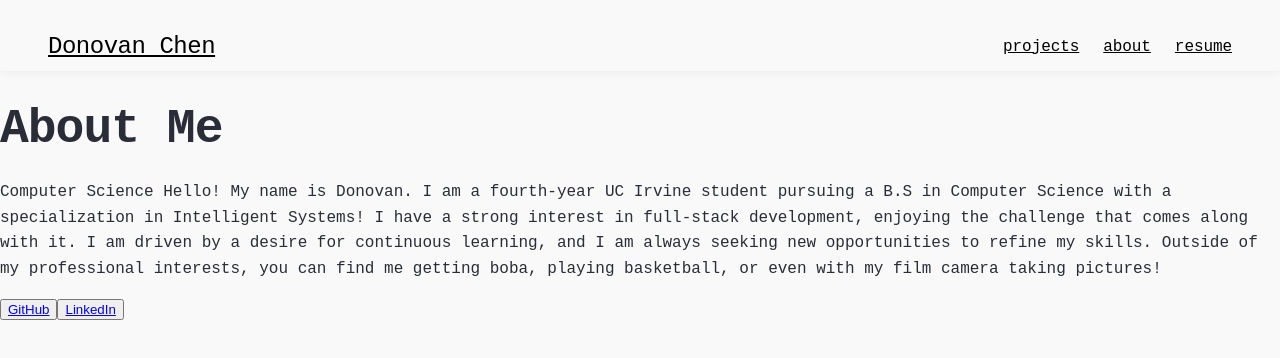
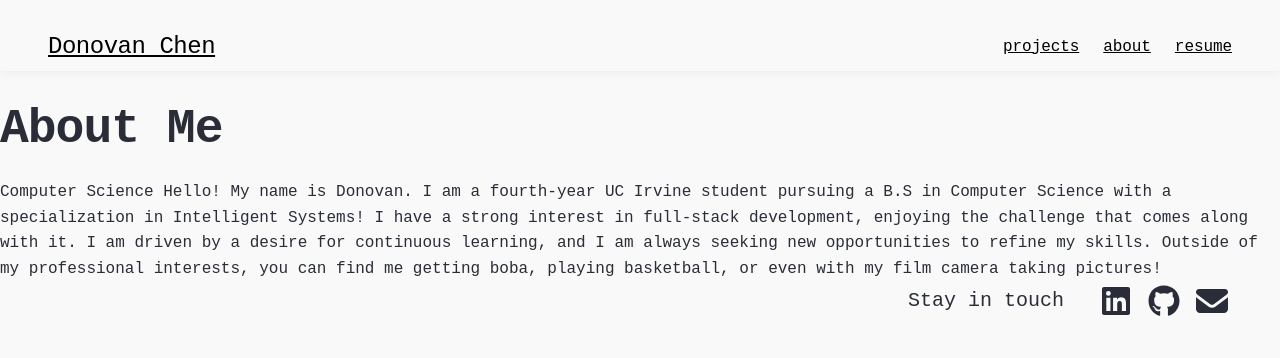
Before and after one commit to DonChenn/portfolio, a React (Vite) app: page /about in a window 1280 px wide. Shown: the top 358 px of the page. Built offline with nearby package versions, Linux system fonts and the light colour scheme.

Commit message:
footer icons

```diff
--- a/package.json
+++ b/package.json
@@ -13,6 +13,10 @@
     "deploy": "gh-pages -d dist"
   },
   "dependencies": {
+    "@fortawesome/fontawesome-svg-core": "^7.1.0",
+    "@fortawesome/free-brands-svg-icons": "^7.1.0",
+    "@fortawesome/free-solid-svg-icons": "^7.1.0",
+    "@fortawesome/react-fontawesome": "^3.1.1",
     "react": "^19.2.0",
     "react-dom": "^19.2.0",
     "react-router-dom": "^7.12.0"
--- a/src/App.css
+++ b/src/App.css
@@ -351,3 +351,42 @@
     text-align: left;
   }
 }
+
+footer {
+  display: flex;
+  height: 30px;
+  padding-left: 3rem;
+  padding-right: 3rem;
+  justify-content: end;
+  align-items: center;
+  gap: 64px;
+  flex: 1 0 0;
+}
+
+.footer-container {
+  display: flex;
+  justify-content: space-between;
+  align-items: center;
+  gap: 2rem;
+  padding-bottom: 1.5rem;
+}
+
+.footer-text {
+  font-size: 1.25rem;
+}
+
+.icon-container {
+  display: flex;
+  align-items: center;
+  gap: .5rem;
+}
+
+.icon-link {
+  color: inherit;
+  display: flex;
+  text-decoration: none;
+}
+
+.icon-link:hover {
+  opacity: 0.7;
+}
--- a/src/components/layout/Footer.tsx
+++ b/src/components/layout/Footer.tsx
@@ -1,20 +1,25 @@
+import { FontAwesomeIcon } from "@fortawesome/react-fontawesome";
+import { faLinkedin, faGithub } from "@fortawesome/free-brands-svg-icons";
+import { faEnvelope } from "@fortawesome/free-solid-svg-icons";
+
 function Footer() {
   return (
-    <div>
-      <button className="button">
-        <a href="https://github.com/DonChenn" target="_blank">
-          {" "}
-          GitHub
-        </a>
-      </button>
-
-      <button className="button">
-        <a href="https://www.linkedin.com/in/donovan-chen" target="_blank">
-          {" "}
-          LinkedIn
-        </a>
-      </button>
-    </div>
+    <footer>
+      <div className="footer-container">
+        <p className="footer-text">Stay in touch</p>
+        <div className="icon-container">
+          <a className="icon-link" href="https://www.linkedin.com/in/donovan-chen/" target="_blank">
+            <FontAwesomeIcon icon={faLinkedin} size="2xl" />
+          </a>
+          <a className="icon-link" href="https://github.com/DonChenn" target="_blank">
+            <FontAwesomeIcon icon={faGithub} size="2xl" />
+          </a>
+          <a className="icon-link" href="mailto:DonovanAChen@email.com">
+            <FontAwesomeIcon icon={faEnvelope} size="2xl" />
+          </a>
+        </div>
+      </div>
+    </footer>
   );
 }
 
```
Also changed, not shown: 1 other file (tests, documents, lock files or other folders).
